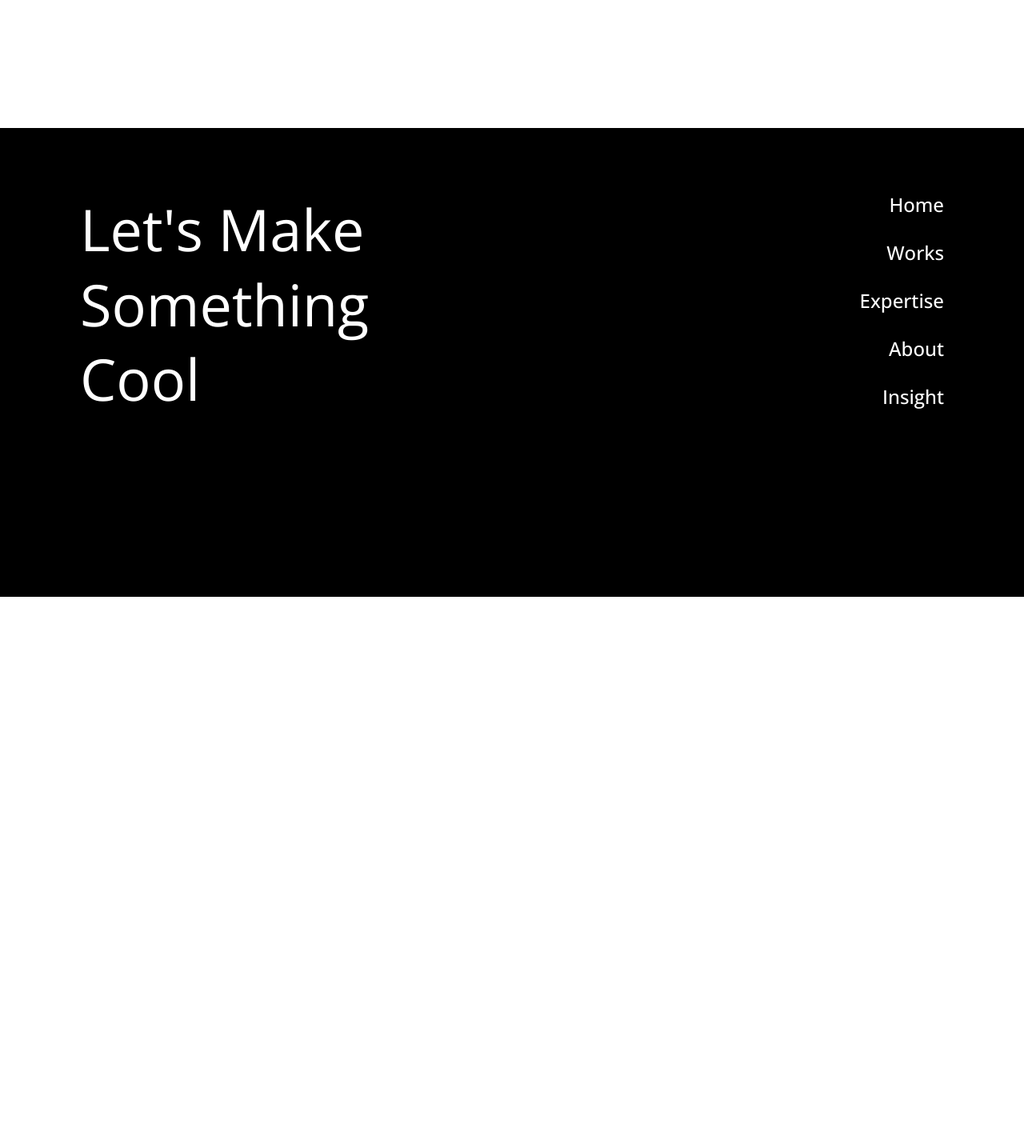
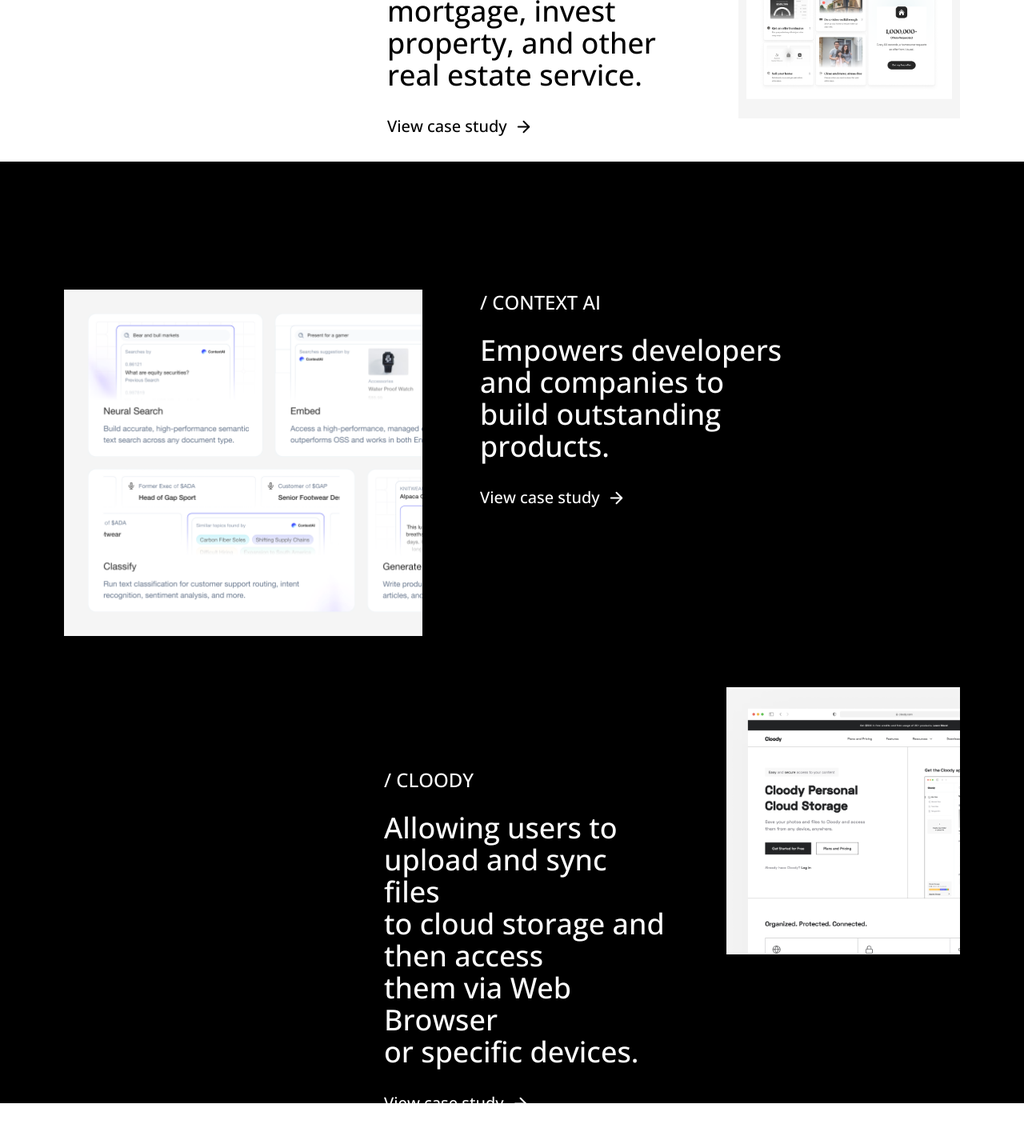
Before and after one commit to JihadZaidan/nexa-baru, a Next.js app: page /works in a window 1280 px wide. Before the commit this address had no page. Shown: the part 720-2145 px from the top of the page at 80% size. Before the commit the page ends 1466 px from the top, so only its background shows below. Built offline with nearby package versions, Linux system fonts and the light colour scheme.

Commit message:
Add files via upload

```diff
--- /dev/null
+++ b/src/app/works/page.tsx
@@ -0,0 +1,13 @@
+import CenterWork from "@/components/works/centerwork";
+import LowerSection from "@/components/works/lowerworks";
+import UpperWorks from "@/components/works/upperSection";
+
+export default function WorksPage() {
+    return (
+        <div className="w-full">
+            <UpperWorks/>
+            <CenterWork/>
+            <LowerSection/>
+        </div>
+    )
+}
```
